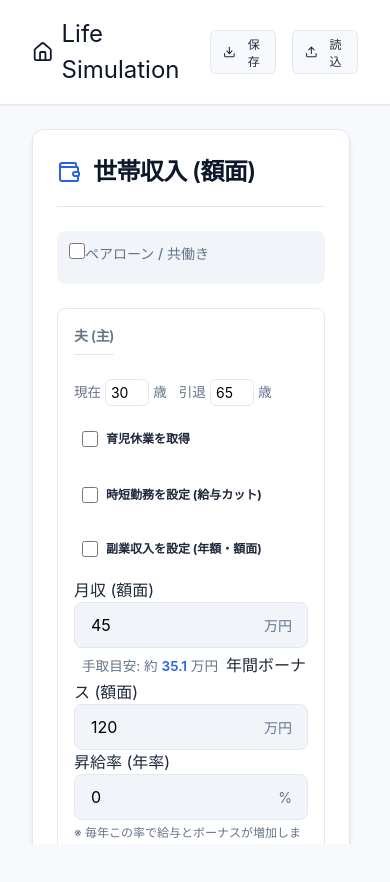
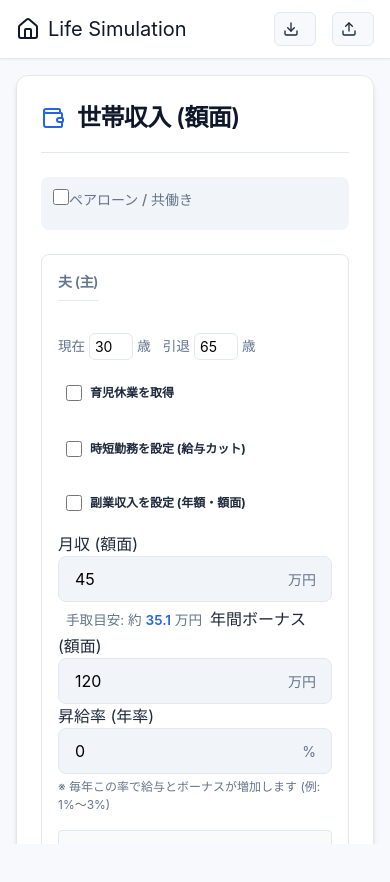
Before and after one commit to iwanao731/life_simulation, a React (Vite) app: page / in a window 390 px wide. Shown: the top 882 px of the page. Built offline with nearby package versions, Linux system fonts and the light colour scheme.

Commit message:
Add responsive styles for mobile devices

```diff
--- a/src/App.css
+++ b/src/App.css
@@ -702,3 +702,70 @@
   background: white;
   text-align-last: center;
 }
+
+/* Mobile Responsive Styles */
+@media (max-width: 640px) {
+  .app-header {
+    padding: 0.75rem 1rem;
+    flex-wrap: wrap;
+    gap: 0.5rem;
+  }
+
+  .app-title {
+    font-size: 1.25rem;
+  }
+
+  /* Hide button text on mobile, keep icon */
+  .header-actions .btn-secondary {
+    font-size: 0;
+    padding: 0.5rem;
+    gap: 0;
+  }
+  .header-actions .btn-secondary svg {
+    margin-right: 0;
+  }
+
+  .main-content {
+    padding: 1rem;
+    gap: 1rem;
+  }
+
+  .sidebar {
+    width: 100%;
+    padding-right: 0;
+    margin-bottom: 2rem;
+  }
+
+  /* Grids */
+  .rate-grid {
+    grid-template-columns: 1fr;
+  }
+
+  .education-grid {
+    /* Make scrollable horizontally */
+    display: flex;
+    overflow-x: auto;
+    padding-bottom: 0.5rem;
+    gap: 0.5rem;
+  }
+
+  .edu-col {
+    min-width: 70px; /* Ensure columns don't shrink too much */
+  }
+
+  /* Income & Forms */
+  .income-sub-header {
+    flex-direction: column;
+    align-items: flex-start;
+  }
+
+  .age-inputs {
+    margin-top: 0.5rem;
+    flex-wrap: wrap;
+  }
+
+  /* Pair Loan Config */
+  .input-wrapper-sm {
+    flex-wrap: wrap;
+  }
+}
```
